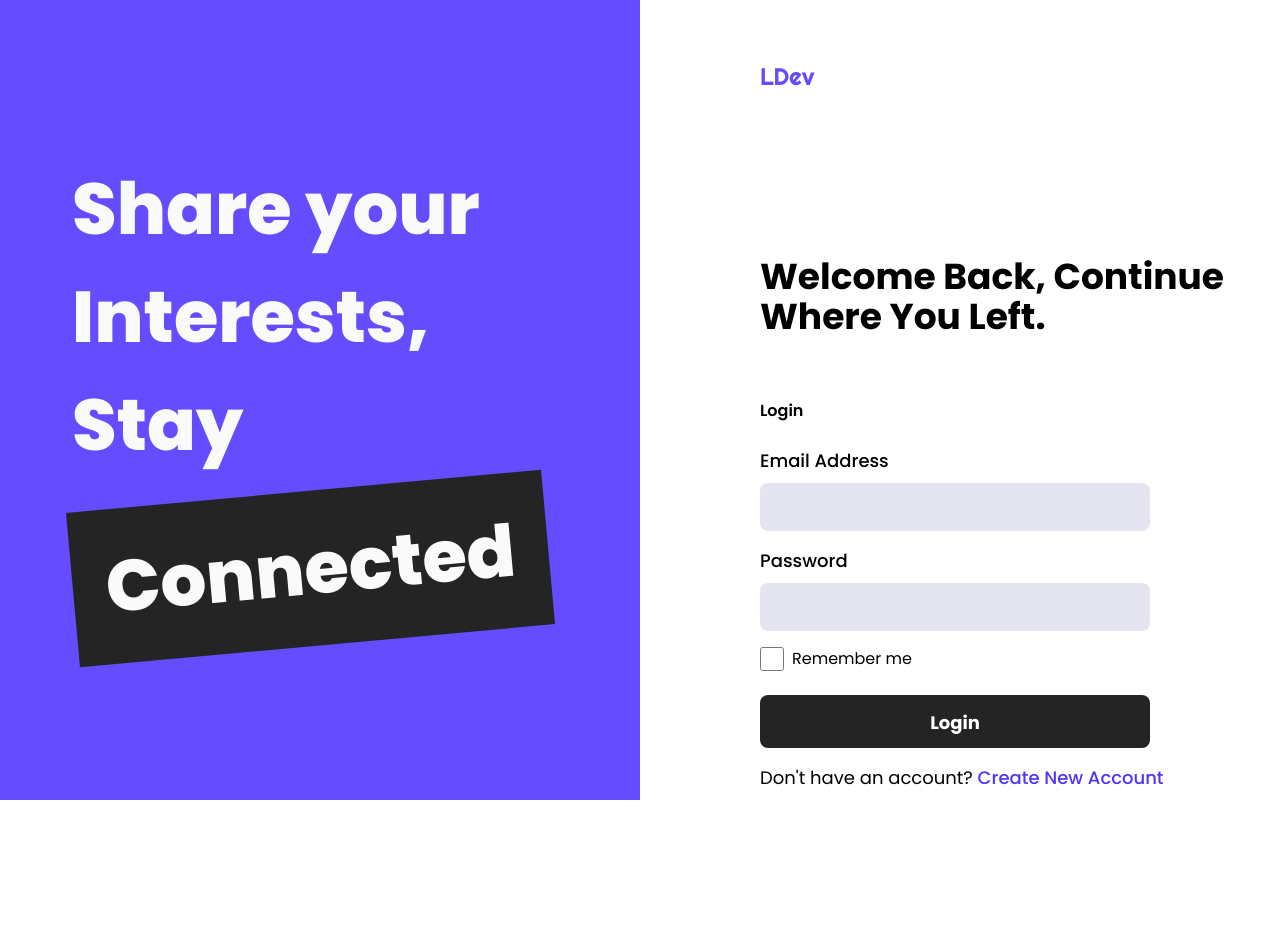
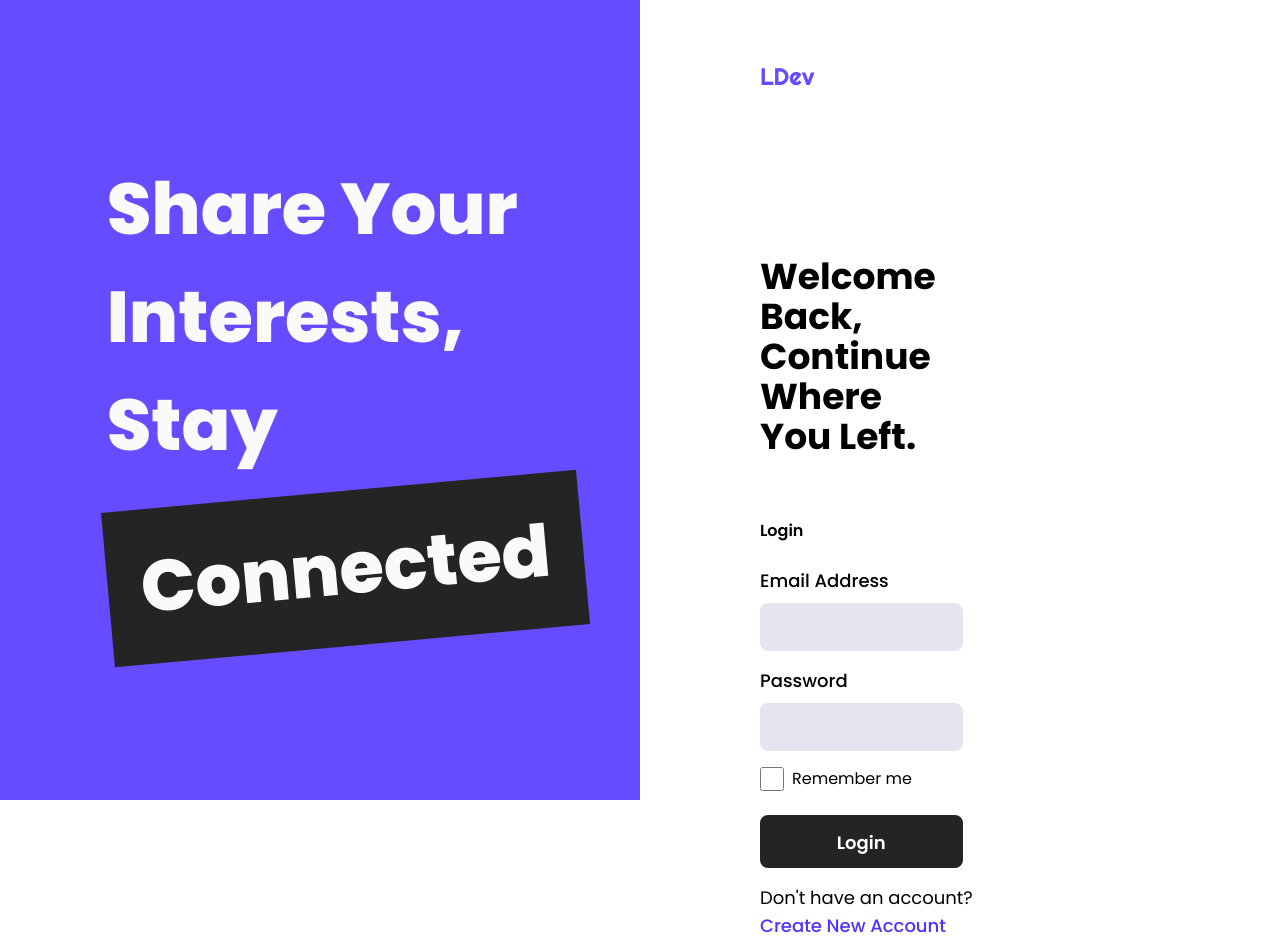
Before and after one commit to L-Devs/dev-book-webapp, a React (Vite) app: page /login in a window 1280 px wide. Before the commit the page ends 800 px from the top, so only its background shows below. Built offline with nearby package versions, Linux system fonts and the light colour scheme.

Commit message:
fixed some margin errors and finalized

```diff
--- a/src/components/LoginForm.tsx
+++ b/src/components/LoginForm.tsx
@@ -11,7 +11,7 @@ const LoginForm = () => {
 				<input type="checkbox" className="h-6 w-6" />
 				Remember me
 			</div>
-			<DevButton type="secondary" className="w-3/4 h-[53px]">
+			<DevButton type="secondary" className="w-3/4 h-[53px] font-semibold">
 				Login
 			</DevButton>
 			<div className="text-lg font-normal mt-4">
--- a/src/components/PageBanner.tsx
+++ b/src/components/PageBanner.tsx
@@ -18,9 +18,13 @@ const PageBanner = ({ alternate }: Props) => {
 				bgColor + " w-1/2 flex justify-center min-h-screen items-center"
 			}
 		>
-			<div className={textColor + " ml-[72px] font-extrabold text-7xl text-left leading-normal"}>
+			<div
+				className={
+					textColor + " font-extrabold text-7xl text-left leading-normal  w-2/3"
+				}
+			>
 				<span>
-					Share your Interests, <br></br>Stay
+					Share Your Interests, <br></br>Stay
 				</span>
 				<span className="w-[477px] bg-dark-200 h-[155px] mt-3 text-center flex items-center justify-center -rotate-[5.2deg] text-light-100">
 					Connected
--- a/src/pages/Login.tsx
+++ b/src/pages/Login.tsx
@@ -4,13 +4,15 @@ import LoginForm from "../components/LoginForm";
 
 const Login = () => {
 	return (
-		<div className="font-poppins flex ">
+		<div className="font-poppins flex  ">
 			<PageBanner />
-			<div className="w-1/2 h-screen pl-[120px] pt-[60px]">
+			<div className="w-1/2 h-screen pl-[120px] pt-[60px] pr-[250px]">
 				<Logo />
 				<div className="mt-[165px] mb-[62px]">
 					<span className="text-4xl font-bold">
-						Welcome Back, Continue Where You Left.
+						Welcome Back,
+						<br /> Continue Where
+						<br /> You Left.
 					</span>
 				</div>
 				<LoginForm />
```
Also changed, not shown: src/components/DevButton.tsx (+9 -7 lines).
